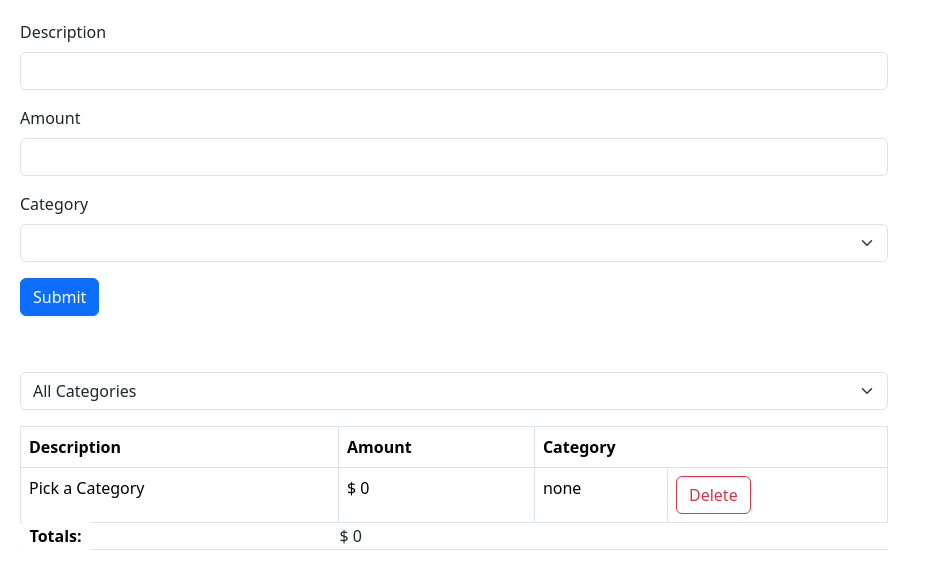
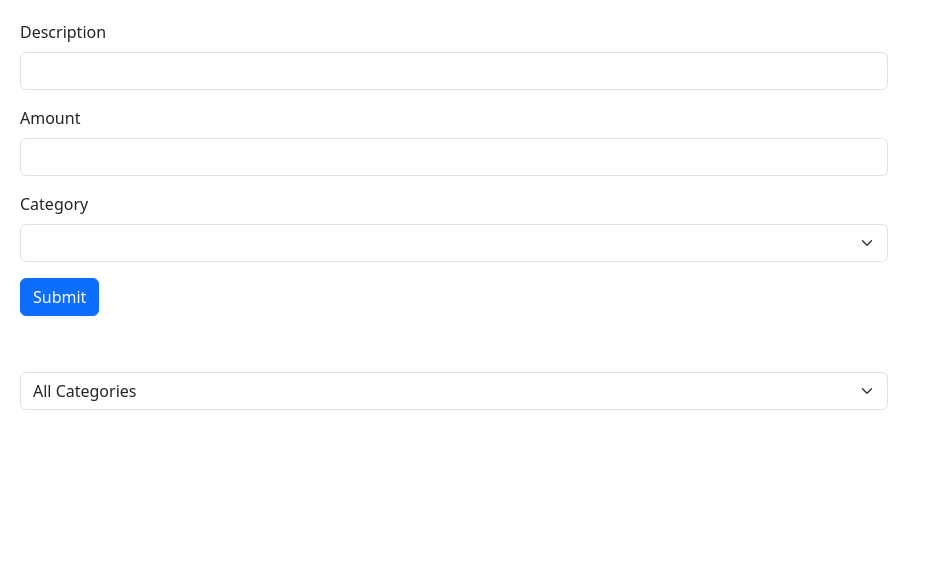
Before and after one commit to ClaudioAlbertoSica/Practica07---Forms-and-Filter-Project, a React (Vite) app in the folder Expense Tracker (Front End only)/: page / in a window 1280 px wide. Shown: the top 580 px of the page, without its empty margins (0-931 px from the left). Built offline with nearby package versions, Linux system fonts and the light colour scheme.

Commit message:
Added "types" to ease the reading of the code. Fixed minor render and table issues.

```diff
--- a/Expense Tracker (Front End only)/src/App.tsx
+++ b/Expense Tracker (Front End only)/src/App.tsx
@@ -3,24 +3,26 @@ import Form from "./components/Form.tsx";
 import Filter from "./components/Filter.tsx";
 import List from "./components/List.tsx";
 
+type FromData = {
+  description: string;
+  amount: number;
+  category: string;
+};
+
 function App() {
+  const [expensesArray, setExpensesArray] = useState([
+    { id: -1, description: "This is a dummy object", amount: 0, category: "---" },
+  ]);
+  const [selectedFilter, setSelectedFilter] = useState("All Categories");
   const categoriesOptionArray = ["Groceries", "Utilities", "Enterteinment"];
-  const [expensesArray, setExpensesArray] = useState([{ id: -1, description: "Pick a Category", amount: 0, category: "none" }]);
-  const [selectedFilter, setSelectedFilter] = useState("none");
 
-  const handleFormData = (desc: string, am: number, cat: string) => {
+  const handleFormData = (data: FromData) => {
     const newId = chooseNewId();
-    console.log({
-      id: newId,
-      description: desc,
-      amount: am,
-      category: cat,
-    });
-    setExpensesArray([...expensesArray, { id: newId, description: desc, amount: am, category: cat }]);
+    setExpensesArray([...expensesArray, { ...data, id: newId }]);
   };
 
   const chooseNewId = () => {
-    return expensesArray.length == 0 ? 0 : expensesArray.length - 1;
+    return expensesArray?.length == 0 ? 0 : expensesArray.length - 1;
   };
 
   const deleteExpenseFromArray = (idToBeDeleted: number) => {
@@ -31,7 +33,11 @@ function App() {
     <>
       <Form categoriesArray={categoriesOptionArray} handleSubmit={handleFormData} />
       <Filter optionsArray={categoriesOptionArray} filterStateSetter={setSelectedFilter} />
-      <List arrayToList={expensesArray} categoryAsFilter={selectedFilter} handleDeleteButton={deleteExpenseFromArray} />
+      <List
+        arrayToList={expensesArray}
+        categoryAsFilter={selectedFilter}
+        handleDeleteButton={(id) => deleteExpenseFromArray(id)}
+      />
     </>
   );
 }
--- a/Expense Tracker (Front End only)/src/components/Filter.tsx
+++ b/Expense Tracker (Front End only)/src/components/Filter.tsx
@@ -9,7 +9,7 @@ function Filter({ optionsArray, filterStateSetter }: Properties) {
   const selectedRef = useRef<HTMLSelectElement>(null);
 
   const handleSelect = () => {
-    filterStateSetter(selectedRef.current?.value || "");
+    filterStateSetter(selectedRef.current?.value || "All Categories");
   };
 
   return (
@@ -18,7 +18,7 @@ function Filter({ optionsArray, filterStateSetter }: Properties) {
         <label htmlFor="filterSelector" className="form-label"></label>
       </div>
       <div className="mb-3">
-        <select ref={selectedRef} id="filterSelector" className="form-select" onChange={handleSelect}>
+        <select aria-selected ref={selectedRef} id="filterSelector" className="form-select" onChange={handleSelect}>
           <option defaultValue="All Categories">All Categories</option>
           {optionsArray.map((item) => (
             <option value={item} key={item}>
--- a/Expense Tracker (Front End only)/src/components/Form.tsx
+++ b/Expense Tracker (Front End only)/src/components/Form.tsx
@@ -1,8 +1,13 @@
 import { FormEvent, useRef } from "react";
 
+type FromData = {
+  description: string;
+  amount: number;
+  category: string;
+};
 interface Properties {
   categoriesArray: string[];
-  handleSubmit: (description: string, amount: number, category: string) => void;
+  handleSubmit: (data: FromData) => void;
 }
 
 function Form({ categoriesArray, handleSubmit }: Properties) {
@@ -12,7 +17,14 @@ function Form({ categoriesArray, handleSubmit }: Properties) {
 
   const handleFormSubmition = (event: FormEvent) => {
     event.preventDefault();
-    handleSubmit(descrptionRef.current?.value || "", parseInt(amountRef.current?.value || "0"), categoryRef.current?.value || "");
+
+    const dataToSubmit: FromData = {
+      description: descrptionRef.current?.value || "",
+      amount: parseInt(amountRef.current?.value || "0"),
+      category: categoryRef.current?.value || "",
+    };
+
+    handleSubmit(dataToSubmit);
   };
 
   return (
--- a/Expense Tracker (Front End only)/src/components/List.tsx
+++ b/Expense Tracker (Front End only)/src/components/List.tsx
@@ -1,23 +1,35 @@
+type ListItem = {
+  id: number;
+  description: string;
+  amount: number;
+  category: string;
+};
+
 interface Properties {
-  arrayToList: { id: number; description: string; amount: number; category: string }[];
+  arrayToList: ListItem[];
   categoryAsFilter?: string;
   handleDeleteButton: (id: number) => void;
 }
 
 function List({ arrayToList, categoryAsFilter = "All categories", handleDeleteButton }: Properties) {
   let totalToDisplay = 0;
+
   const arrayToBeListed = () => {
-    let arrayToReturn: { id: number; description: string; amount: number; category: string }[];
+    let arrayToReturn: ListItem[];
 
     if (categoryAsFilter != "All Categories") {
       arrayToReturn = arrayToList.filter((item) => item.category == categoryAsFilter && item);
     } else {
-      arrayToReturn = arrayToList.filter((item) => item.category != "none" && item);
+      arrayToReturn = arrayToList.filter((item) => item.category != "---" && item);
     }
 
     totalToDisplay = arrayToReturn.reduce((acum, item) => (acum += item.amount), 0);
     return arrayToReturn;
   };
+
+  if (arrayToList.length == 0 || (arrayToList[0].category == "---" && arrayToList.length == 1)) {
+    return <></>;
+  }
 
   return (
     <table className="table table-bordered">
@@ -31,7 +43,8 @@ function List({ arrayToList, categoryAsFilter = "All categories", handleDeleteBu
       <tbody>
         {arrayToBeListed().map((item) => (
           <tr key={item.id}>
-            <td>{item.description}</td> <td>$ {item.amount}</td>
+            <td>{item.description}</td>
+            <td>$ {item.amount}</td>
             <td>{item.category}</td>
             <td>
               <button type="button" className="btn btn-outline-danger" onClick={() => handleDeleteButton(item.id)}>
@@ -42,10 +55,12 @@ function List({ arrayToList, categoryAsFilter = "All categories", handleDeleteBu
         ))}
       </tbody>
       <tfoot>
-        <td>
-          <b>Totals:</b>
-        </td>
-        <td colSpan={3}>$ {totalToDisplay}</td>
+        <tr>
+          <td>
+            <b>Totals:</b>
+          </td>
+          <td colSpan={3}>$ {totalToDisplay.toFixed(2)}</td>
+        </tr>
       </tfoot>
     </table>
   );
```
